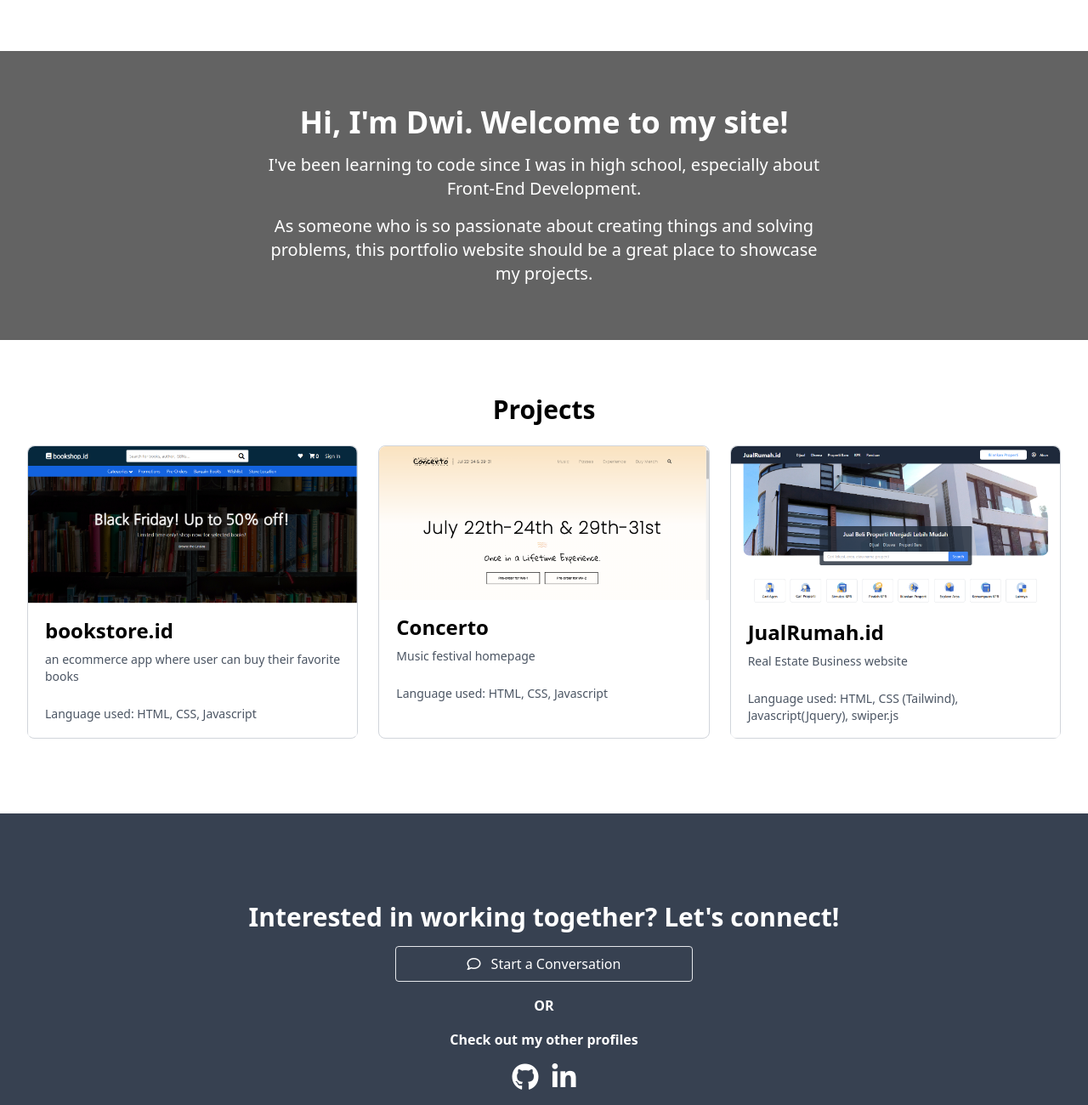
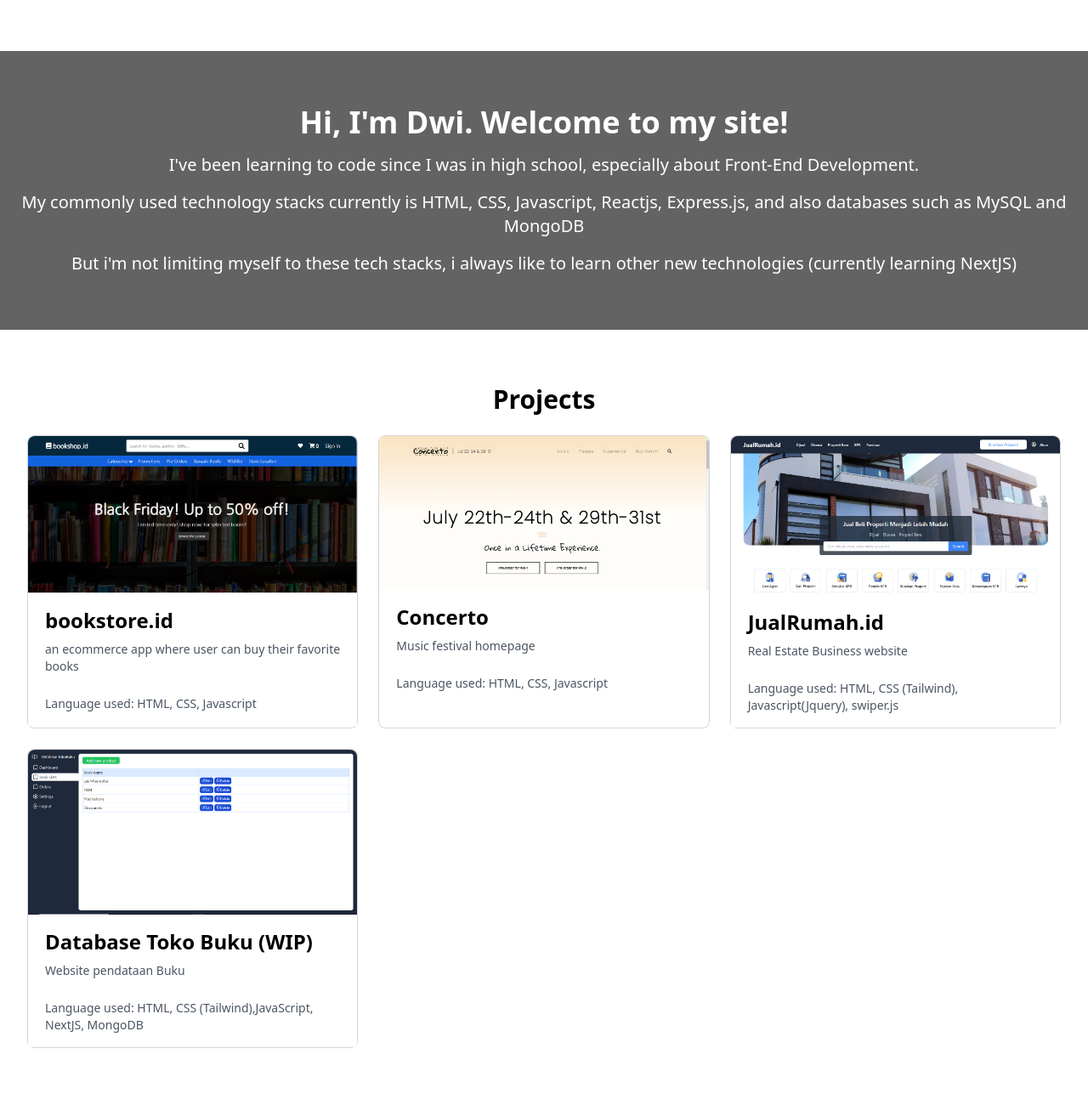
Before and after one commit to mahardikadwi/my-portfolio, a website: page index.html in a window 1280 px wide. Shown: the part 700-2000 px from the top of the page at 85% size. Drawn offline with Linux system fonts and the light colour scheme.

Commit message:
added new projects

```diff
--- a/index.html
+++ b/index.html
@@ -35,10 +35,20 @@
     <!-- About Me Section -->
     <section id="about" class="bg-[#636363] relative text-white py-16">
       <div class="container mx-auto text-center">
-          <div class="max-w-2xl mx-auto">
+          <div class="max-w-3xl mx-auto">
               <h2 class="text-xl md:text-3xl lg:text-4xl font-semibold">Hi, I'm Dwi. Welcome to my site!</h2>
               <p class="text-sm md:text-lg lg:text-xl font-medium mt-4">I've been learning to code since I was in high school, especially about Front-End Development.</p>
-              <p class="text-sm md:text-lg lg:text-xl font-medium mt-4">As someone who is so passionate about creating things and solving problems, this portfolio website should be a great place to showcase my projects.</p>
+              <p class="text-sm md:text-lg lg:text-xl font-medium mt-4 underline">My commonly used technology stacks currently is
+                <a href="https://en.wikipedia.org/wiki/HTML">HTML</a>,
+                <a href="https://en.wikipedia.org/wiki/CSS" class="underline">CSS</a>,
+                <a href="https://en.wikipedia.org/wiki/JavaScript" class="underline">Javascript</a>,
+                <a href="https://en.wikipedia.org/wiki/React_(software)" class="underline">Reactjs</a>,
+                <a href="https://en.wikipedia.org/wiki/Express.js" class="underline">Express.js</a>,
+                and also databases such as
+                <a href="https://en.wikipedia.org/wiki/MySQL" class="underline">MySQL</a> and
+                <a href="https://en.wikipedia.org/wiki/MongoDB" class="underline">MongoDB</a>
+              </p>
+              <p class="text-sm md:text-lg lg:text-xl font-medium mt-4">But i'm not limiting myself to these tech stacks, i always like to learn other new technologies (currently learning NextJS)</p>
           </div>
       </div>
   </section>
@@ -88,6 +98,19 @@
                         <p class="text-gray-600 text-sm ">Language used: HTML, CSS (Tailwind), Javascript(Jquery), swiper.js</p>
                       </div>
                     </a>
+                    <a href="https://tokobuku-admin.vercel.app/" class="rounded-lg flex flex-col border border-gray-300">
+                      <div class="relative">
+                        <div class="aspect-w-3 aspect-h-2">
+                          <img src="src/images/Capture.PNG" alt="" class="w-full object-cover rounded-t-lg">
+                        </div>
+                      </div>
+                      <div class="bg-white bg-opacity-70 text-start py-4 px-5">
+                        <h2 class="text-2xl font-semibold">Database Toko Buku (WIP)</h2>
+                        <p class="text-gray-600 text-sm pt-2">Website pendataan Buku</p>
+                        <br>
+                        <p class="text-gray-600 text-sm ">Language used: HTML, CSS (Tailwind),JavaScript, NextJS, MongoDB</p>
+                      </div>
+                    </a>
                 </div>
               </div>
         </div>
```
Also changed, not shown: src/images/Capture.PNG (added).
